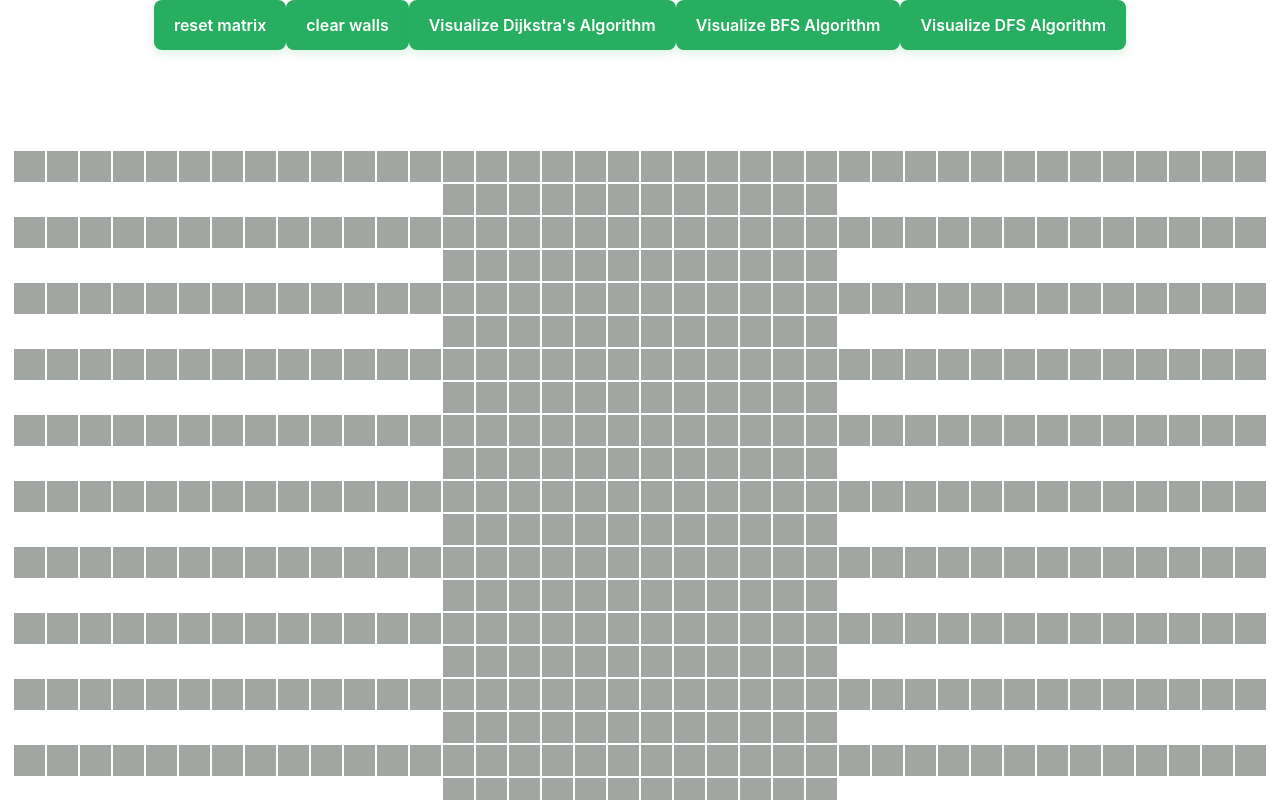
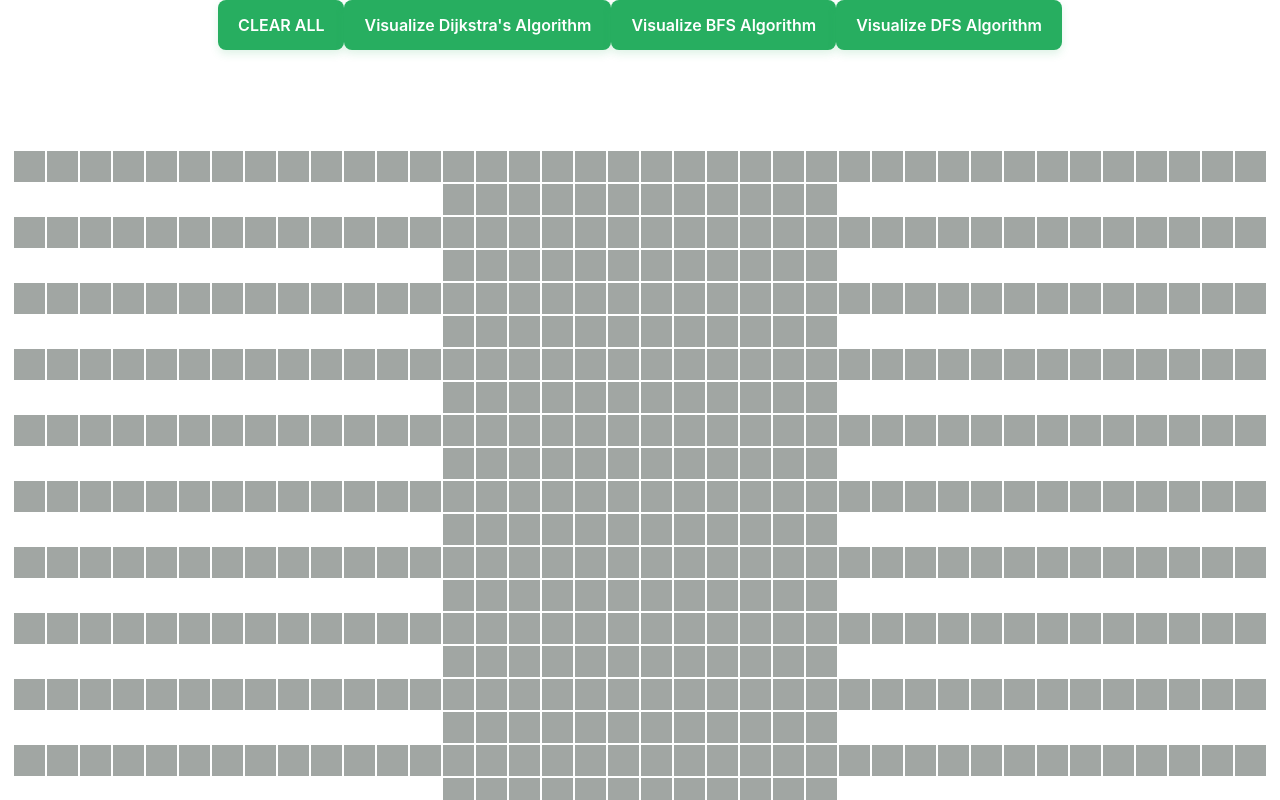
Before and after one commit to AmitHalpert/path-simulator, a React (Create React App) app: page / in a window 1280 px wide. Shown: the top 800 px of the page. Built offline with nearby package versions, Linux system fonts and the light colour scheme.

Commit message:
PathSimulator.jsx: fixed clear function

```diff
--- a/src/PathSimulator/PathSimulator.jsx
+++ b/src/PathSimulator/PathSimulator.jsx
@@ -129,41 +129,20 @@ export default class PathSimulator extends Component {
   /////////////////
 
 
-  clearStart(row, col) {
-    const {matrix} = this.state;
-    for (let r = 0; r < NUMBER_ROW; r++) {
-      for (let c = 0; c < NUMBER_COL; c++) {
-        matrix[r][c].isStart = false;
-      }
+  clearMatrix = () => {
+    const { startNode_Pos, finishNode_Pos } = this.state;
+    const start_X = startNode_Pos[0], start_Y = startNode_Pos[1];
+    const finish_X = finishNode_Pos[0], finish_Y = finishNode_Pos[1];
+    for (let row = 0; row < this.state.matrix.length; row++) {
+        for (let col = 0; col < this.state.matrix[0].length; col++) {
+            if (!((row === start_X && col === start_Y) || (row === finish_X && col === finish_Y))) {
+                document.getElementById(`node-${row}-${col}`).className = "node";
+            }
+        }
     }
-  }
-
-  clearFinish(row, col) {
-    const {matrix} = this.state;
-    for (let r = 0; r < NUMBER_ROW; r++) {
-      for (let c = 0; c < NUMBER_COL; c++) {
-        matrix[r][c].isFinish = false;
-      }
-    }
-  }
-
-
-  // clear all the nodes that are isWall
-   clearWalls(){
-    const {matrix} = this.state;
-    for (let r = 0; r < NUMBER_ROW; r++) {
-      for (let c = 0; c < NUMBER_COL; c++) {
-        matrix[r][c].isWall = false;
-      }
-    }
-    // fource react to re-render.
-    this.forceUpdate()
-  }
-
-    // best workaround
-    resetMatrix(){
-      window.location.reload(false);
-    }
+    const newMatrix = getInitialMatrix(startNode_Pos,finishNode_Pos);
+    this.setState({ matrix: newMatrix});
+}
 
 
   /////////////////
@@ -275,11 +254,8 @@ export default class PathSimulator extends Component {
 
     return (
       <>
-    <button onClick={() => this.resetMatrix()} class="button-68" >
-    reset matrix
-     </button>
-    <button onClick={() => this.clearWalls()} class="button-68" >
-    clear walls
+    <button onClick={() => this.clearMatrix()} class="button-68" >
+    CLEAR ALL
     </button>
      <button onClick={() => this.visualizeDijkstra()} class="button-68" >
        Visualize Dijkstra's Algorithm
```
